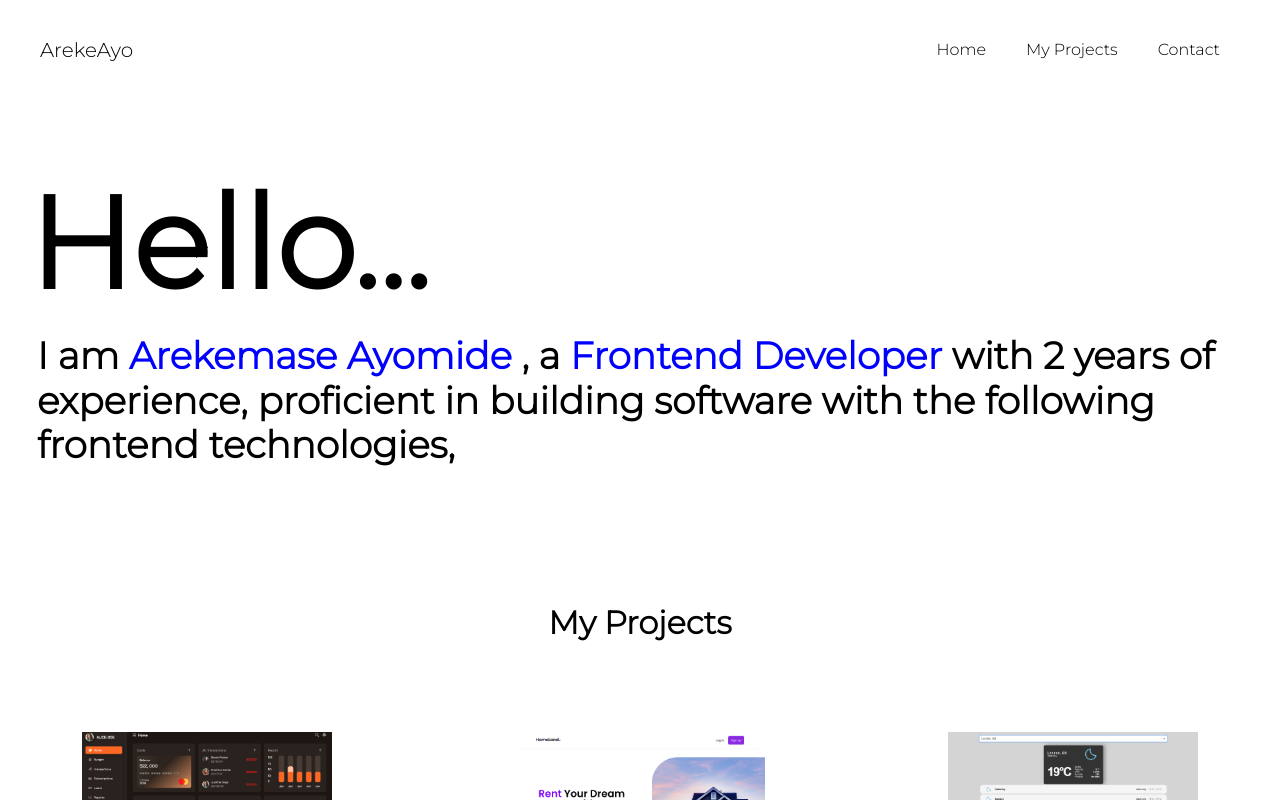
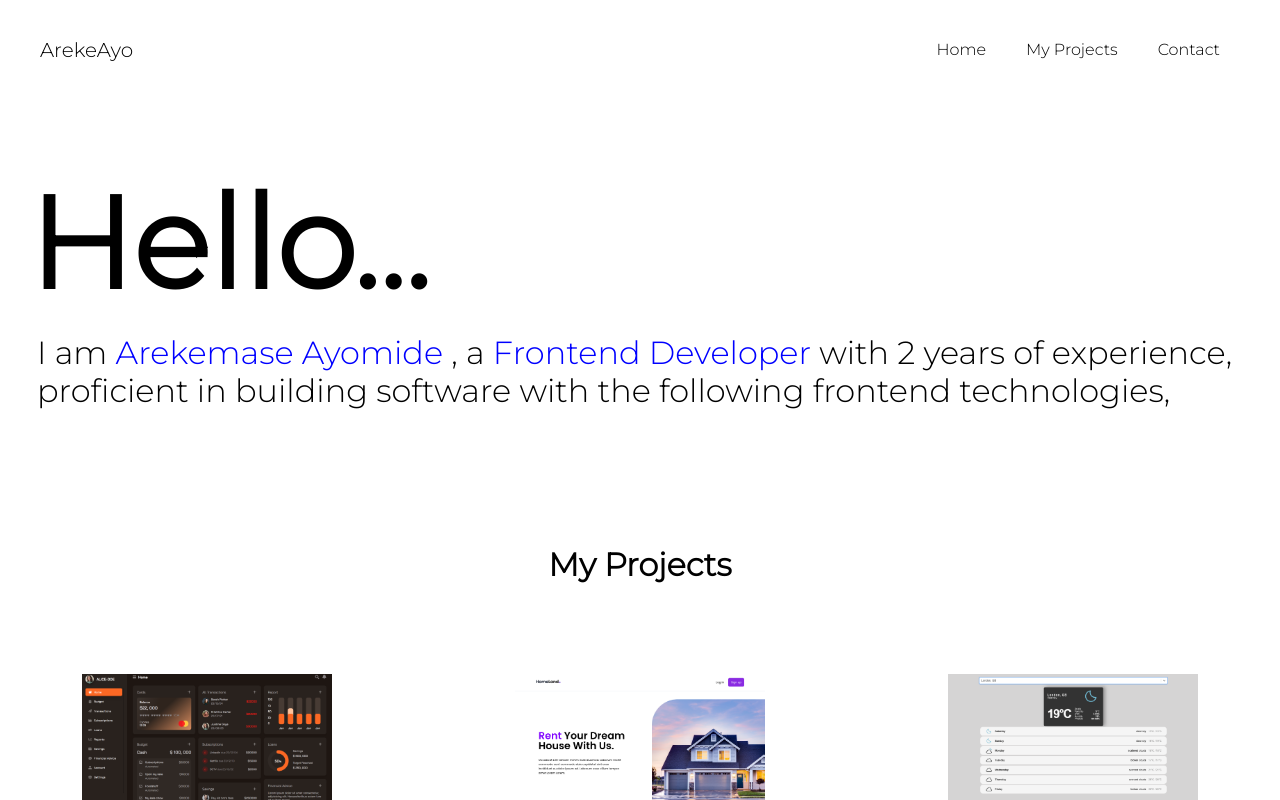
Before and after one commit to Arekemaseayomide/My-Portfolio, a React (Create React App) app: page / in a window 1280 px wide. Shown: the top 800 px of the page. Built offline with nearby package versions, Linux system fonts and the light colour scheme.

Commit message:
Update Home.jsx

```diff
--- a/src/components/Home/Home.jsx
+++ b/src/components/Home/Home.jsx
@@ -28,12 +28,12 @@ const Home = () => {
     <>
         <div className="home">
         <div className="typing-demo">
-            <h1 className='text-1'>
+            <h2 className='text-1'>
             {text1}
-            </h1>
-            <h3 className='text-2'>
+            </h2>
+            <p className='text-2'>
             <span className='typed-text' dangerouslySetInnerHTML={{ __html: text2 }} />
-            </h3>
+            </p>
             {typingComplete && (
             <Link className='btn' to='https://docs.google.com/document/d/1O44Rscsa1yFrspsDqSoQPSrhdWUHAbo1GdwRTdio-NI/edit'>Résumé</Link>
 
```
